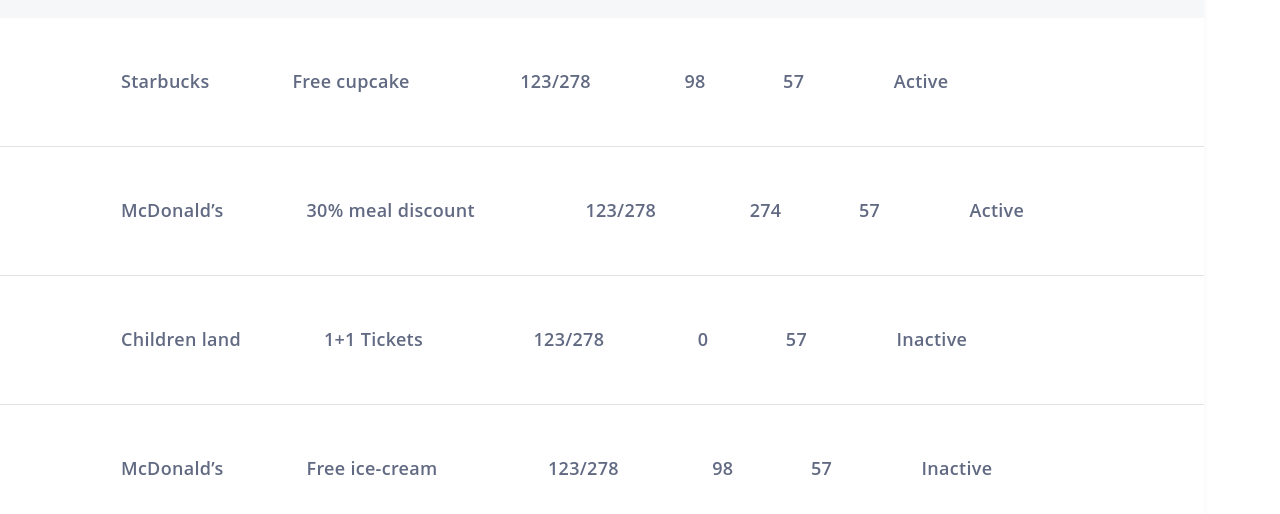
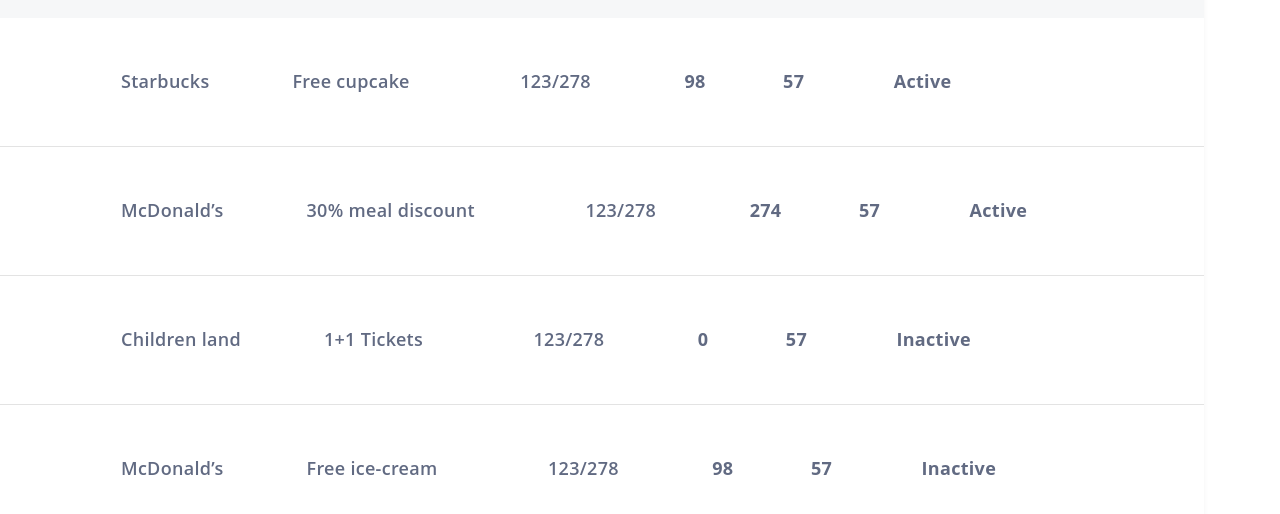
Before and after one commit to Yehuda-Volodin/Coupon-management, a React (Create React App) app in the folder coupon-management/: page / in a window 1280 px wide. Shown: the part 234-748 px from the top of the page. Built offline with nearby package versions, Linux system fonts and the light colour scheme.

Commit message:
Bold was added to the data in Issued & Used Status columns.

```diff
--- a/coupon-management/src/components/CouponManagement.js
+++ b/coupon-management/src/components/CouponManagement.js
@@ -28,9 +28,9 @@
             {element.brandName}
             <span style={{ "marginLeft": "78px" }}> {element.couponTitle} </span>
             <span style={{ "marginLeft": "105.5px" }}> {element.coupons} </span>
-            <span style={{ "marginLeft": "88.5px" }}> {element.issued} </span>
-            <span style={{ "marginLeft": "72.5px" }}> {element.used} </span>
-            <span style={{ "marginLeft": "84.5px" }}> {element.status ? "Active" : "Inactive"} </span>
+            <span style={{ "marginLeft":"88.5px", "fontWeight":"bold" }}> {element.issued} </span>
+            <span style={{ "marginLeft":"72.5px", "fontWeight":"bold" }}> {element.used} </span>
+            <span style={{ "marginLeft":"84.5px", "fontWeight":"bold" }}> {element.status ? "Active" : "Inactive"} </span>
         </div>
     )
 
```
